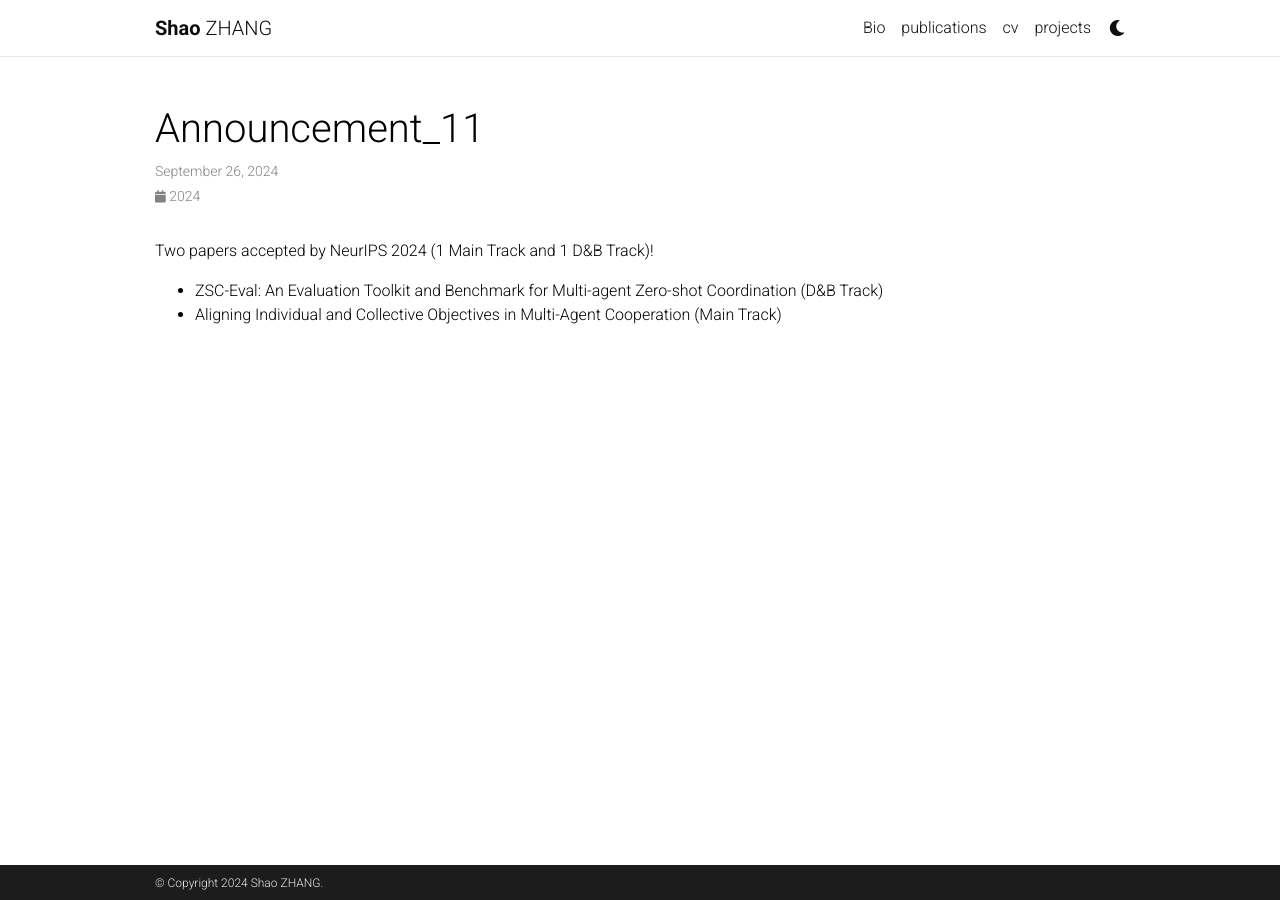
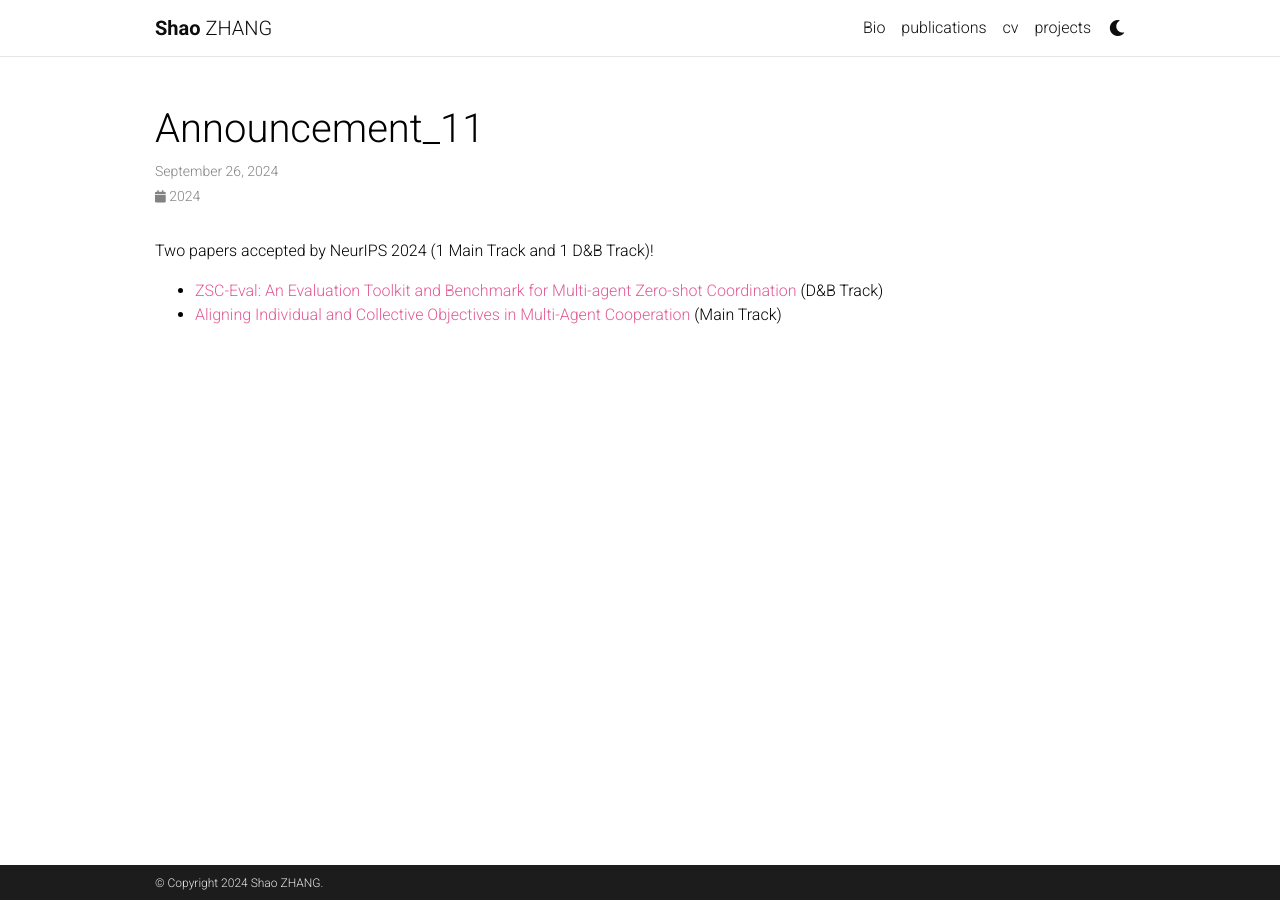
Before and after one commit to ShaoZhang0115/shaozhang_home_page, a Jekyll site: the page built from _news/announcement_11.md, in a window 1280 px wide. Built offline with Jekyll 4.4.1, drawn with Linux system fonts in a browser that asks for light colours; full-size pictures stand in for the smaller copies a plugin makes; comment, search, counter and statistics services are not loaded; a style sheet for code colours, icons or effects is not loaded; some of the changed lines change nothing that is shown.

Commit message:
Update announcement_11.md

```diff
--- a/_news/announcement_11.md
+++ b/_news/announcement_11.md
@@ -8,5 +8,5 @@ show: true
 
 Two papers accepted by NeurIPS 2024 (1 Main Track and 1 D&B Track)!
 
-- ZSC-Eval: An Evaluation Toolkit and Benchmark for Multi-agent Zero-shot Coordination (D&B Track)
-- Aligning Individual and Collective Objectives in Multi-Agent Cooperation (Main Track)
+- [ZSC-Eval: An Evaluation Toolkit and Benchmark for Multi-agent Zero-shot Coordination](https://arxiv.org/pdf/2310.05208.pdf) (D&B Track)
+- [Aligning Individual and Collective Objectives in Multi-Agent Cooperation](https://arxiv.org/abs/2402.12416.pdf) (Main Track)
```
